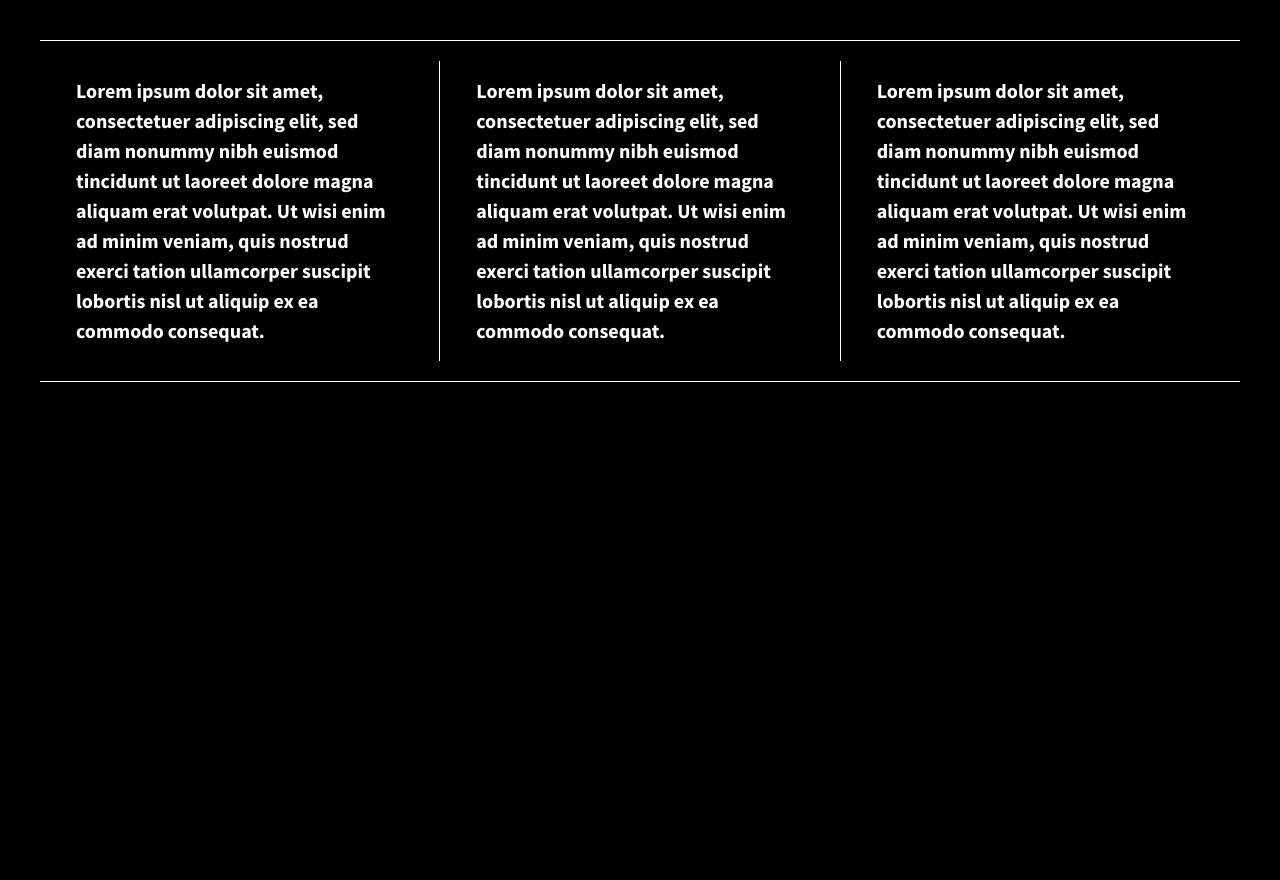
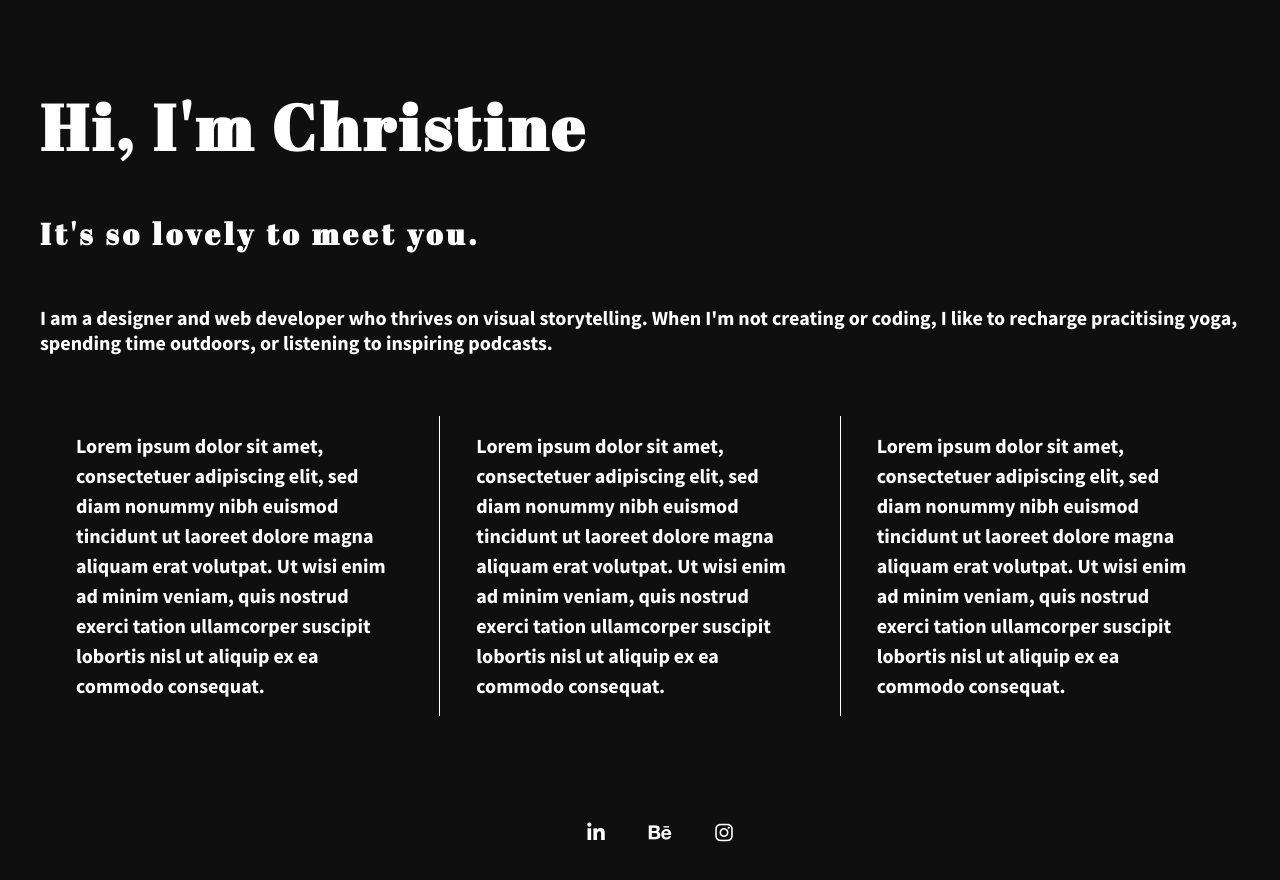
Before and after one commit to hellochristinemoore/flexbox-starter-divs, a plain HTML site: page index.html in a window 1280 px wide. Drawn offline with nearby package versions, Linux system fonts and the light colour scheme.

Commit message:
Customised and added headers and footer divs

```diff
--- a/css/main.css
+++ b/css/main.css
@@ -8,8 +8,7 @@
 
 /* ==========================================================================
    Base styles: opinionated defaults
-   ========================================================================== */
-
+   ========================================================================== */§
 html {
     color: #222;
     font-size: 1em;
@@ -106,18 +105,35 @@ body {
   padding: 2em;
   font-size: 1.25em;
   height: 100%;
-  background-color: black;
+  background-color: #100f10;
 }
 
-.wrapper {
+.heading {
+    display: flex;
+    display: inline-block;
+    color: white;
+    font-family: 'Abril Fatface', cursive;
+    letter-spacing: 0.2em;
+}
+
+h1 {
+    font-size: 4rem;
+}
+
+.introduction {
+    display: flex;
+    color: white;
+    margin-bottom: 0.5em;
+}
+
+.item-wrapper {
   /*add display:flex and set justify-content to space-between*/
-  font-weight: 700;
   display: flex;
   justify-content: space-between;
-  border-top: solid white 1px;
-  border-bottom: solid white 1px;
-  padding: 20px 0px;
+  font-weight: 700;
+  padding: 2% 0%;
 }
+
 
 .div-1, .div-2, .div-3 {
   /*give the divs a width of 30%, add display:flex, set justify-content and align-items to center*/
@@ -126,7 +142,7 @@ body {
   font-size: 1em;
   height: 300px;
   display: flex;
-  width: 33.3%;
+  width: 30%;
   justify-content: center;
   align-items: center;
   padding: 0 3%;
@@ -135,6 +151,34 @@ body {
 .div-2, .div-3 {
     border-left: solid 0.5px;
 }
+
+footer {
+    display: flex;
+    justify-content: center;
+    width: 100%;
+    margin-top: 3em;
+}
+
+.social-links ul {
+    color: white;
+}
+
+.social-links ul li {
+    text-decoration: none;
+    color: white;
+    display: inline-block;
+    padding: 0 20px;
+}
+
+.social-links ul li i {
+    color: white;
+}
+
+ /*
+.copyright {
+    color: white;
+    clear: both;
+} */
 
 
 
--- a/index.html
+++ b/index.html
@@ -15,13 +15,23 @@
         <script src="js/vendor/modernizr-2.8.3.min.js"></script>
         <link href='http://fonts.googleapis.com/css?family=Lora:700' rel='stylesheet' type='text/css'>
         <link href='http://fonts.googleapis.com/css?family=Source+Sans+Pro:400,700' rel='stylesheet' type='text/css'>
+        <link href="https://fonts.googleapis.com/css2?family=Abril+Fatface&display=swap" rel="stylesheet">
+        <script src="https://kit.fontawesome.com/e5a15a3f1c.js" crossorigin="anonymous"></script>
     </head>
     <body>
         <!--[if lt IE 8]>
             <p class="browserupgrade">You are using an <strong>outdated</strong> browser. Please <a href="http://browsehappy.com/">upgrade your browser</a> to improve your experience.</p>
         <![endif]-->
+        <div class="heading">
+            <h1>Hi, I'm Christine</h1>
+            <h2>It's so lovely to meet you.</h2>
+        </div>
 
-        <section class="wrapper">
+        <div class="introduction">
+            <h4>I am a designer and web developer who thrives on visual storytelling. When I'm not creating or coding, I like to recharge pracitising yoga, spending time outdoors, or listening to inspiring podcasts.</h4>
+        </div>
+
+        <section class="item-wrapper">
             <div class="div-1">
                 <p>Lorem ipsum dolor sit amet, consectetuer adipiscing elit, sed diam nonummy nibh euismod tincidunt ut laoreet dolore magna aliquam erat volutpat. Ut wisi enim ad minim veniam, quis nostrud exerci tation ullamcorper suscipit lobortis nisl ut aliquip ex ea commodo consequat.</p>
             </div>
@@ -32,6 +42,20 @@
                 <p>Lorem ipsum dolor sit amet, consectetuer adipiscing elit, sed diam nonummy nibh euismod tincidunt ut laoreet dolore magna aliquam erat volutpat. Ut wisi enim ad minim veniam, quis nostrud exerci tation ullamcorper suscipit lobortis nisl ut aliquip ex ea commodo consequat.</p>
             </div>
         </section>
+
+        <footer>
+            <div class="social-links">
+                <ul>
+                    <li><a href="https://www.linkedin.com/in/christine-moore-433b7212a/" target="_BLANK"><i class="fab fa-linkedin-in fa-1x"></i></a></li>
+                    <li><a href="https://www.behance.net/christine_moore" target="_BLANK"><i class="fab fa-behance fa-1x"></i></a></li>
+                    <li><a href="https://www.instagram.com/hellochristinemoore/" target="_BLANK"><i class="fab fa-instagram fa-1x"></i></a></li>
+                </ul>
+            </div>
+            <!-- <div class="copyright">
+                <p>Christine Moore &copy; 2020</p>
+            </div> -->
+        </footer>
+
 
         <script src="https://ajax.googleapis.com/ajax/libs/jquery/1.11.3/jquery.min.js"></script>
         <script>window.jQuery || document.write('<script src="js/vendor/jquery-1.11.3.min.js"><\/script>')</script>
```
